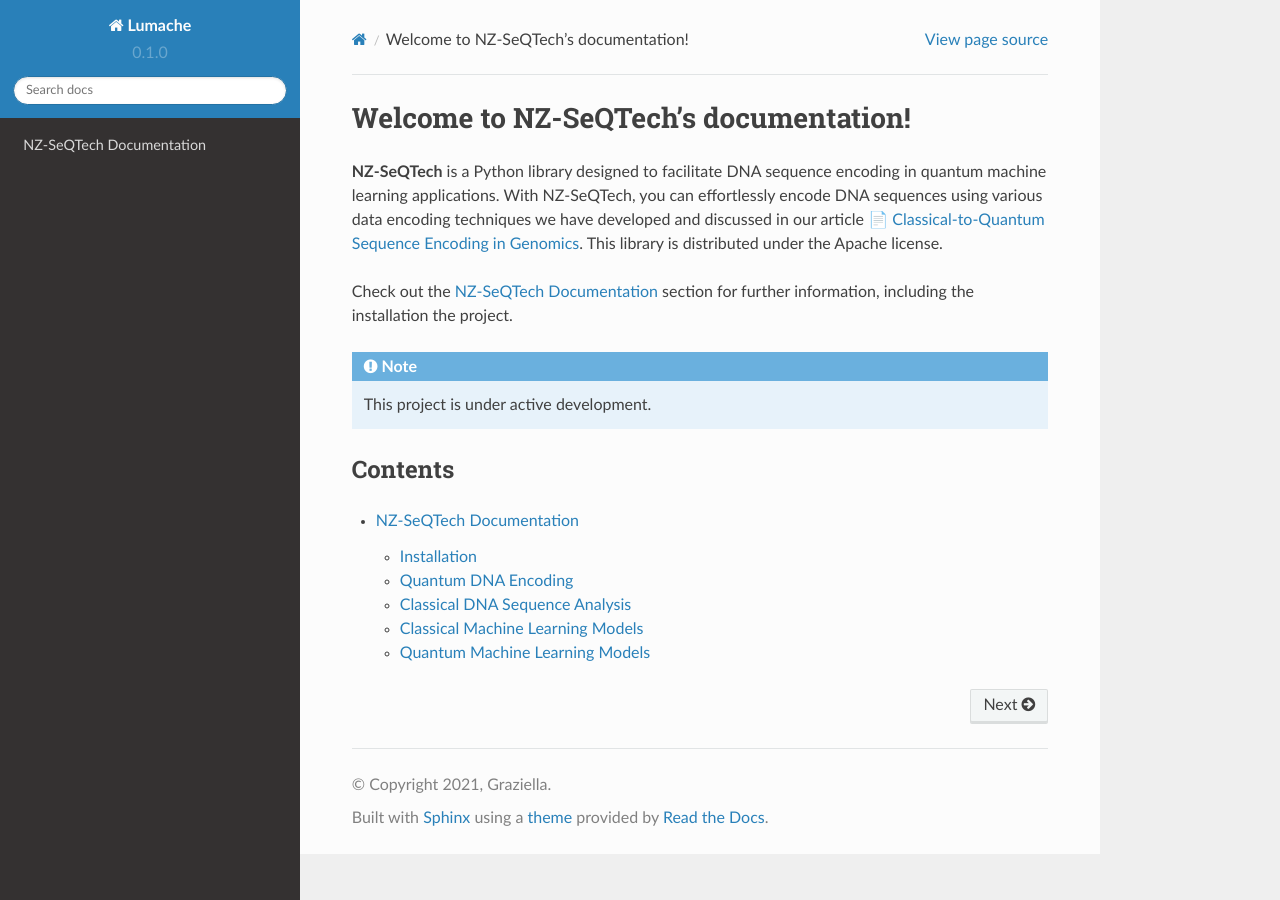
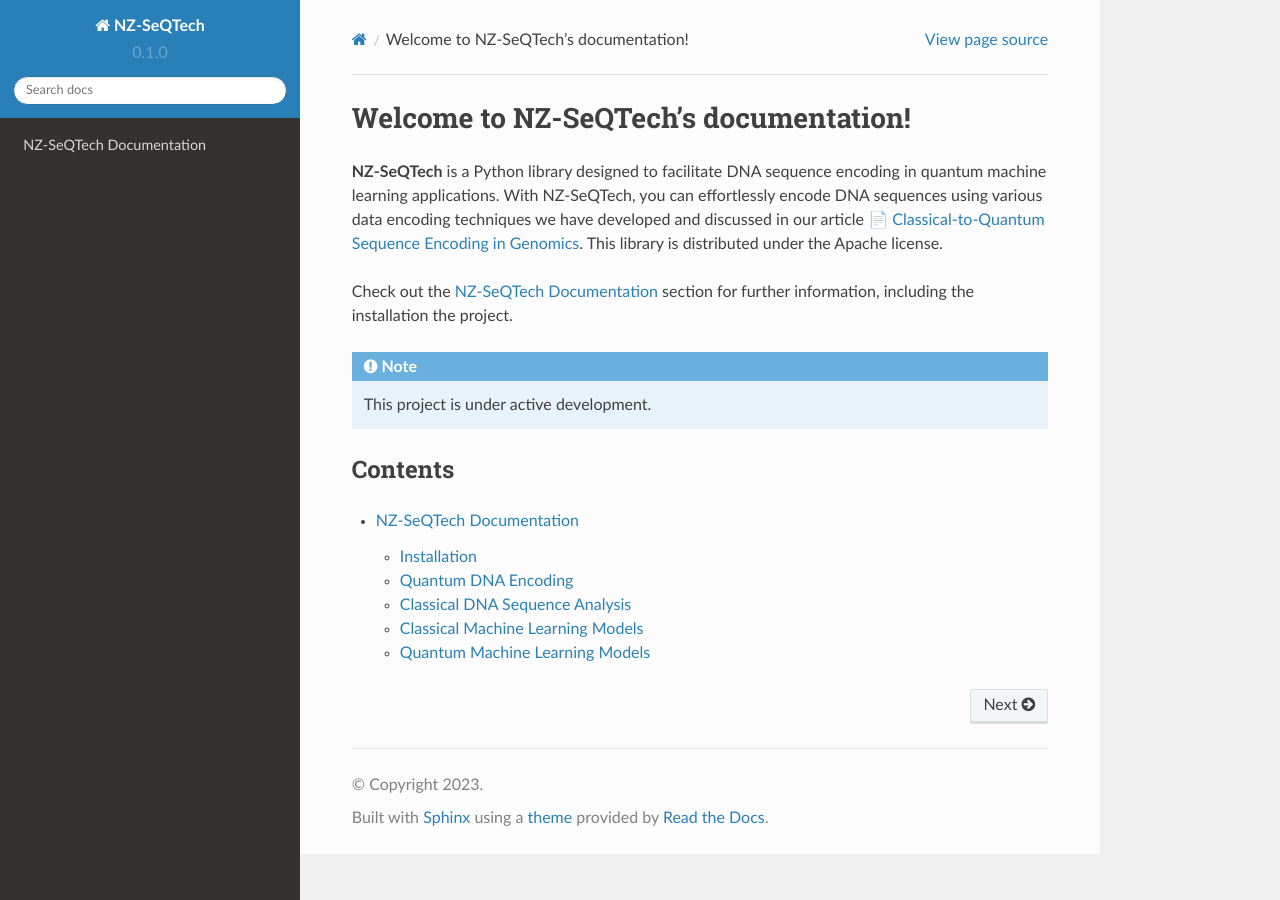
Before and after one commit to Innanov/read, a Sphinx documentation site: the page built from docs/source/index.rst, in a window 1280 px wide. Built offline with Sphinx 7.4.7 and the Read the Docs theme 2.0.0, drawn with Linux system fonts in a browser that asks for light colours.

Commit message:
Update conf.py

```diff
--- a/docs/source/conf.py
+++ b/docs/source/conf.py
@@ -2,10 +2,10 @@
 
 # -- Project information
 
-project = 'Lumache'
-copyright = '2021, Graziella'
-author = 'Graziella'
-
+project = 'NZ-SeQTech'
+copyright = '2023'
+author = 'Innanov'
+link='https://pypi.org/project/nz-seqtech/'
 release = '0.1'
 version = '0.1.0'
 
```
